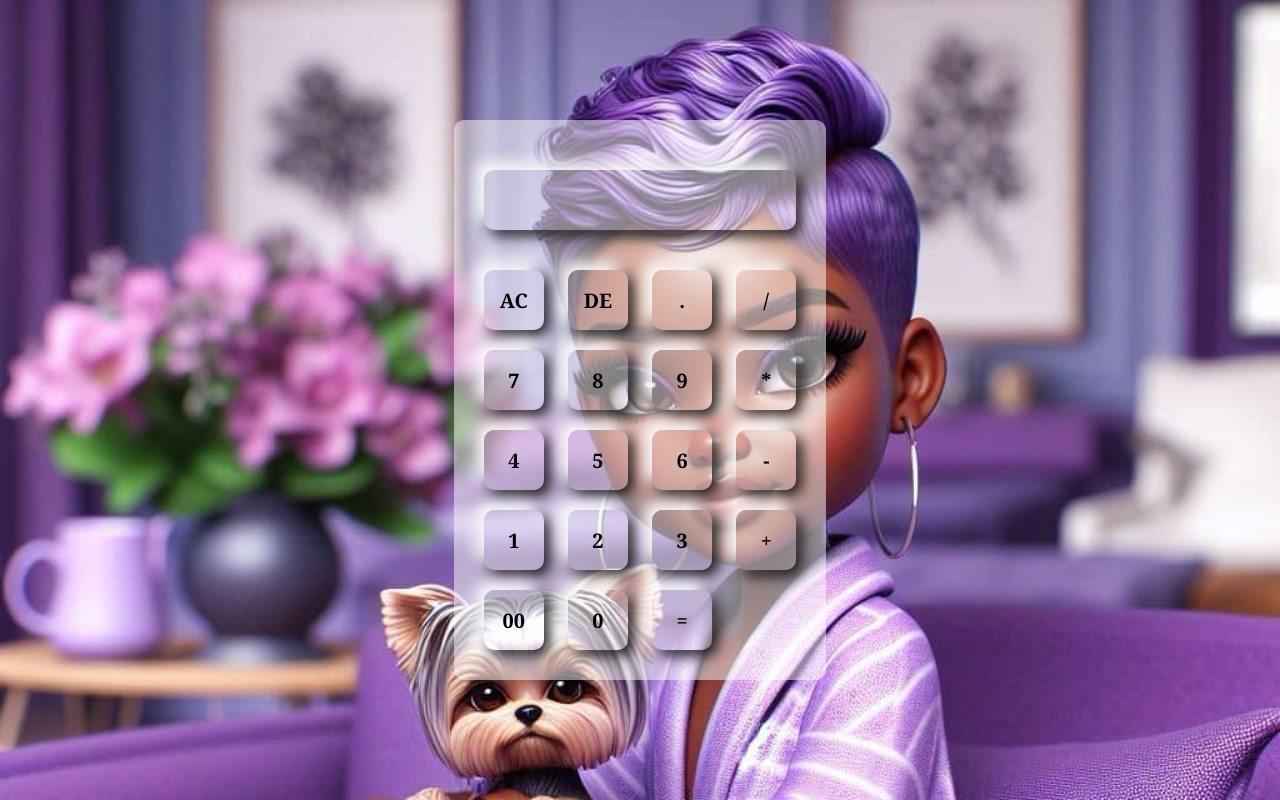
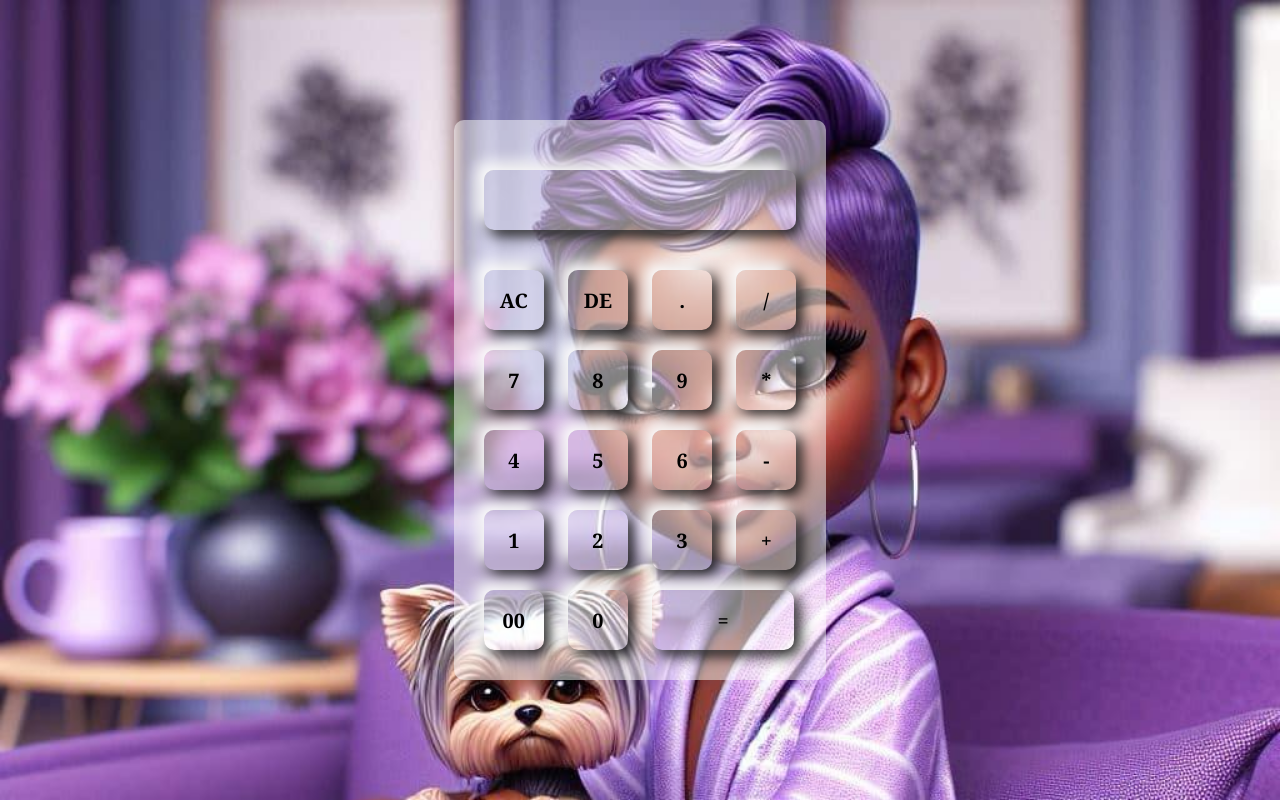
Before and after one commit to memunasaani/calculator, a plain HTML site: page index.html in a window 1280 px wide. Drawn offline with Linux system fonts and the light colour scheme.

Commit message:
equal sign width

```diff
--- a/style.css
+++ b/style.css
@@ -42,4 +42,6 @@ form .display input{
     cursor: pointer;
     margin: 10px;
 }
-.equal{}
+form input.equal{
+    width: 142px;
+}
```
